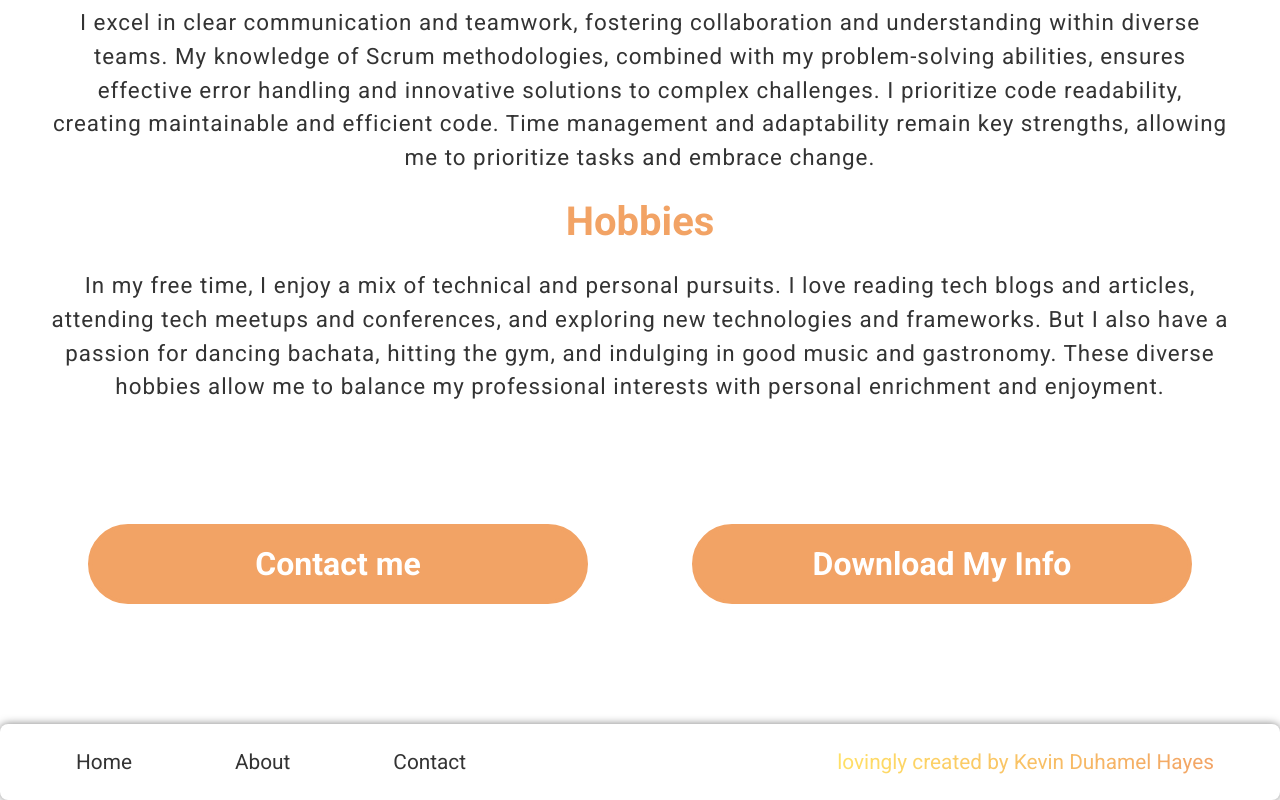
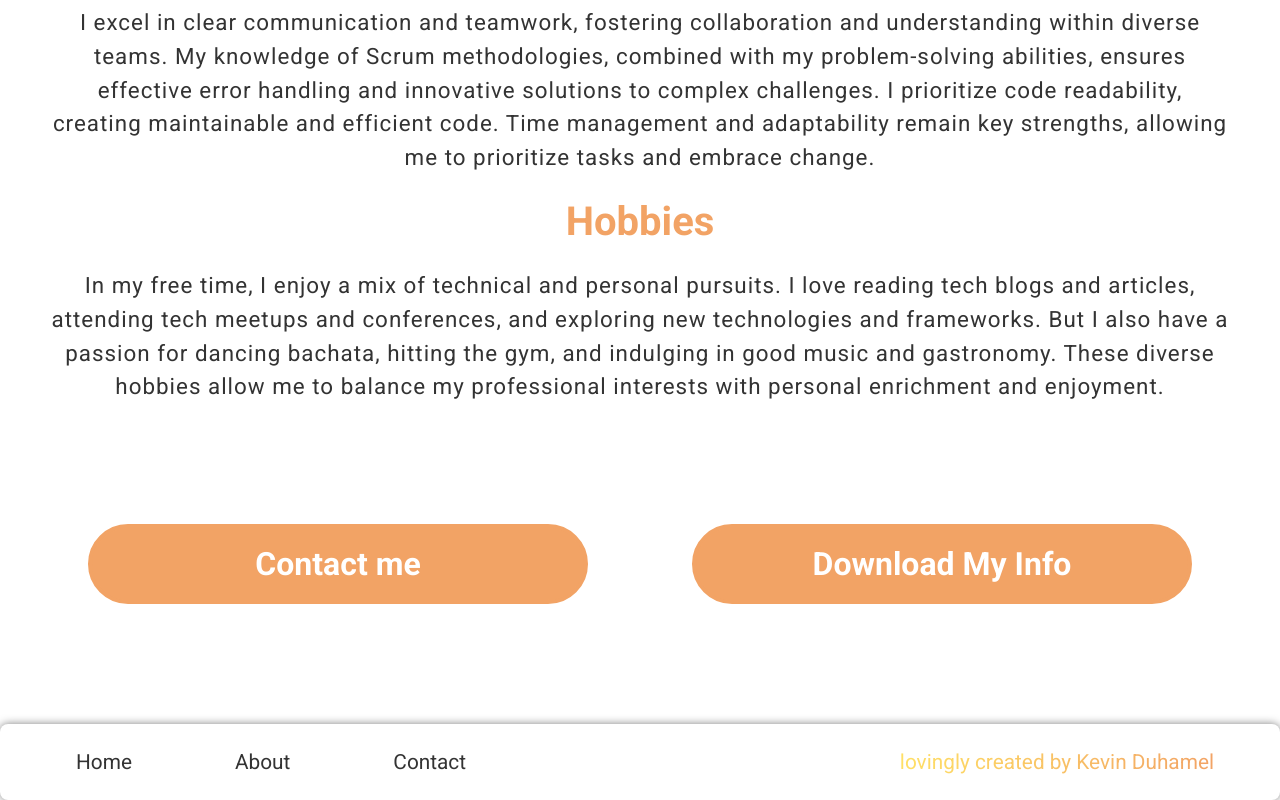
Before and after one commit to kevinduhamelhayes/DarkModes, a React (Vite) app in the folder DarkModes/: page / in a window 1280 px wide. Shown: the part 1363-2163 px from the top of the page. Built offline with nearby package versions, Linux system fonts and the light colour scheme.

Commit message:
hola vercel

```diff
--- a/DarkModes/src/components/Footer.jsx
+++ b/DarkModes/src/components/Footer.jsx
@@ -25,7 +25,7 @@ const Footer = () => {
         </ul>
       </div>
       <div className="footer-right">
-        lovingly created by Kevin Duhamel Hayes
+        lovingly created by Kevin Duhamel
       </div>
     </footer>
   )
```
